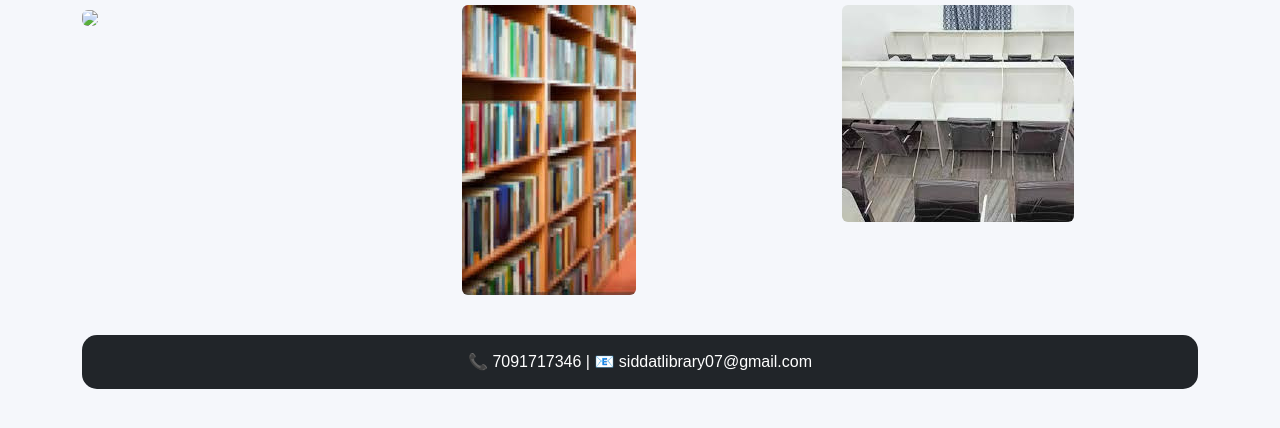
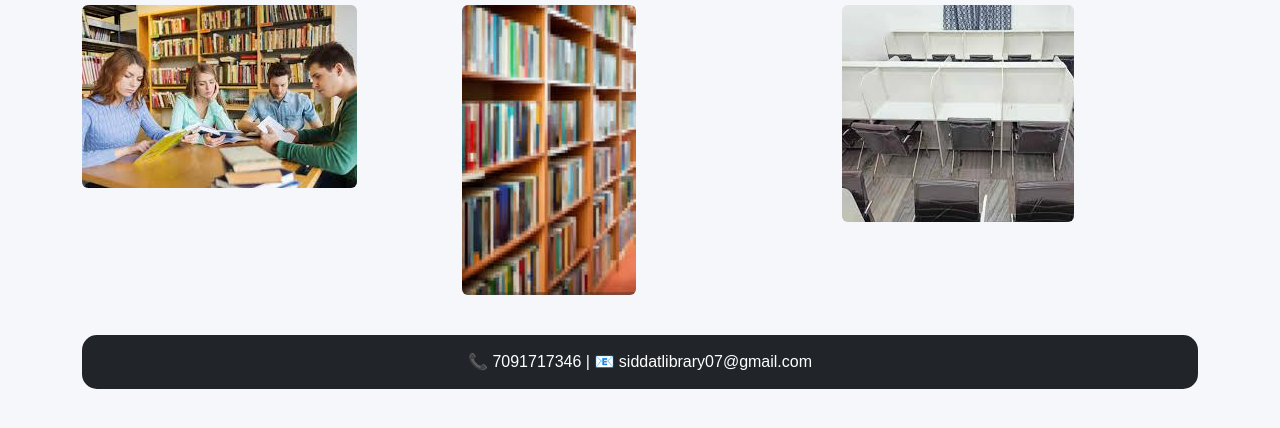
Before and after one commit to krishnasingh7759/Siddat-Library, a plain HTML site: page gallery.html in a window 1280 px wide. Shown: the part 124-552 px from the top of the page. Drawn offline with nearby package versions, Linux system fonts and the light colour scheme.

Commit message:
Add files via upload

```diff
--- a/gallery.html
+++ b/gallery.html
@@ -28,7 +28,7 @@
 <div class="container mt-4">
 <h2>Library Gallery</h2>
 <div class="row">
-  <div class="col-md-4"><img src="images.jpeg" class="img-fluid rounded"></div>
+  <div class="col-md-4"><img src="images4.jpeg" class="img-fluid rounded"></div>
   <div class="col-md-4"><img src="images2.jpeg" class="img-fluid rounded"></div>
   <div class="col-md-4"><img src="images3.jpeg" class="img-fluid rounded"></div>
 </div>
```
